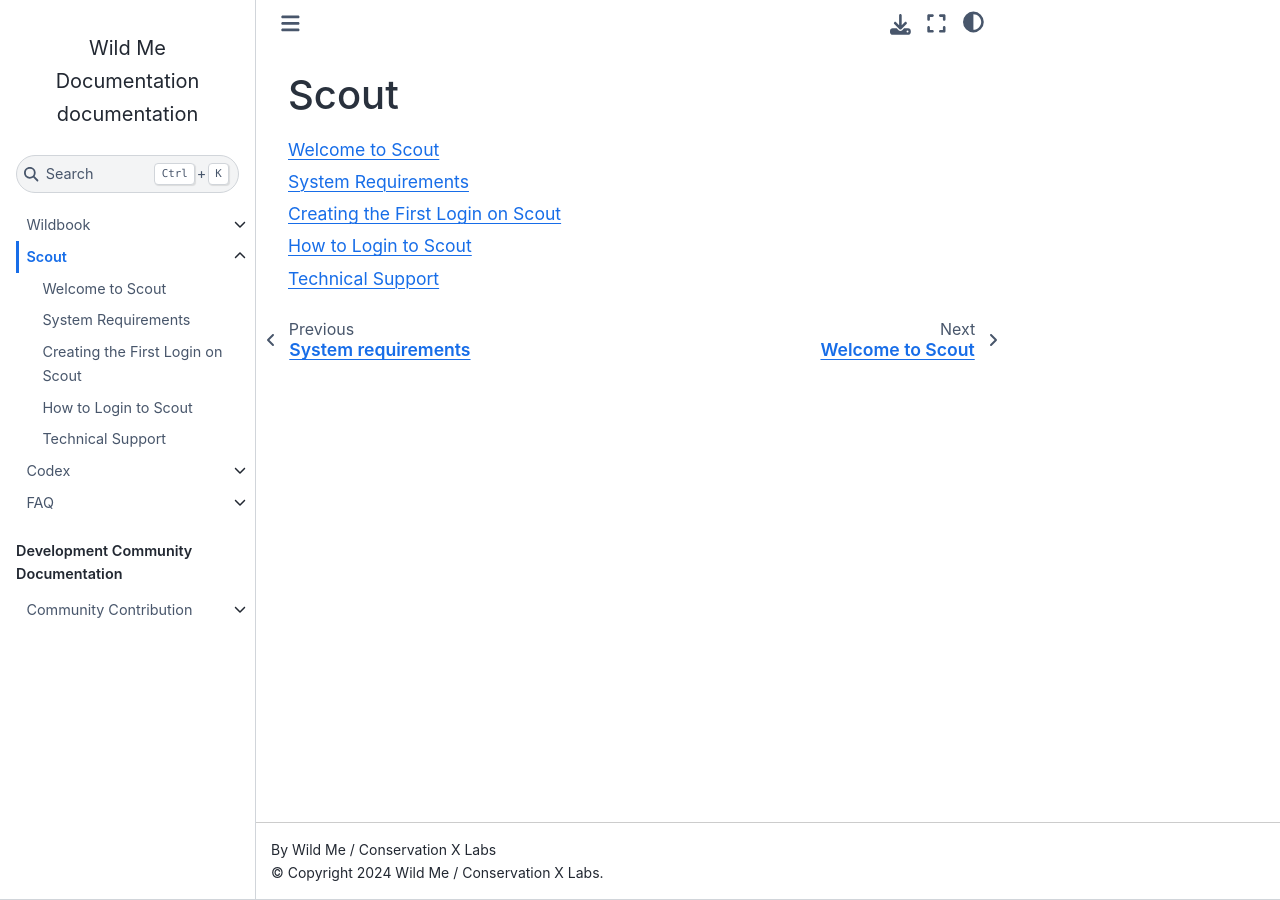
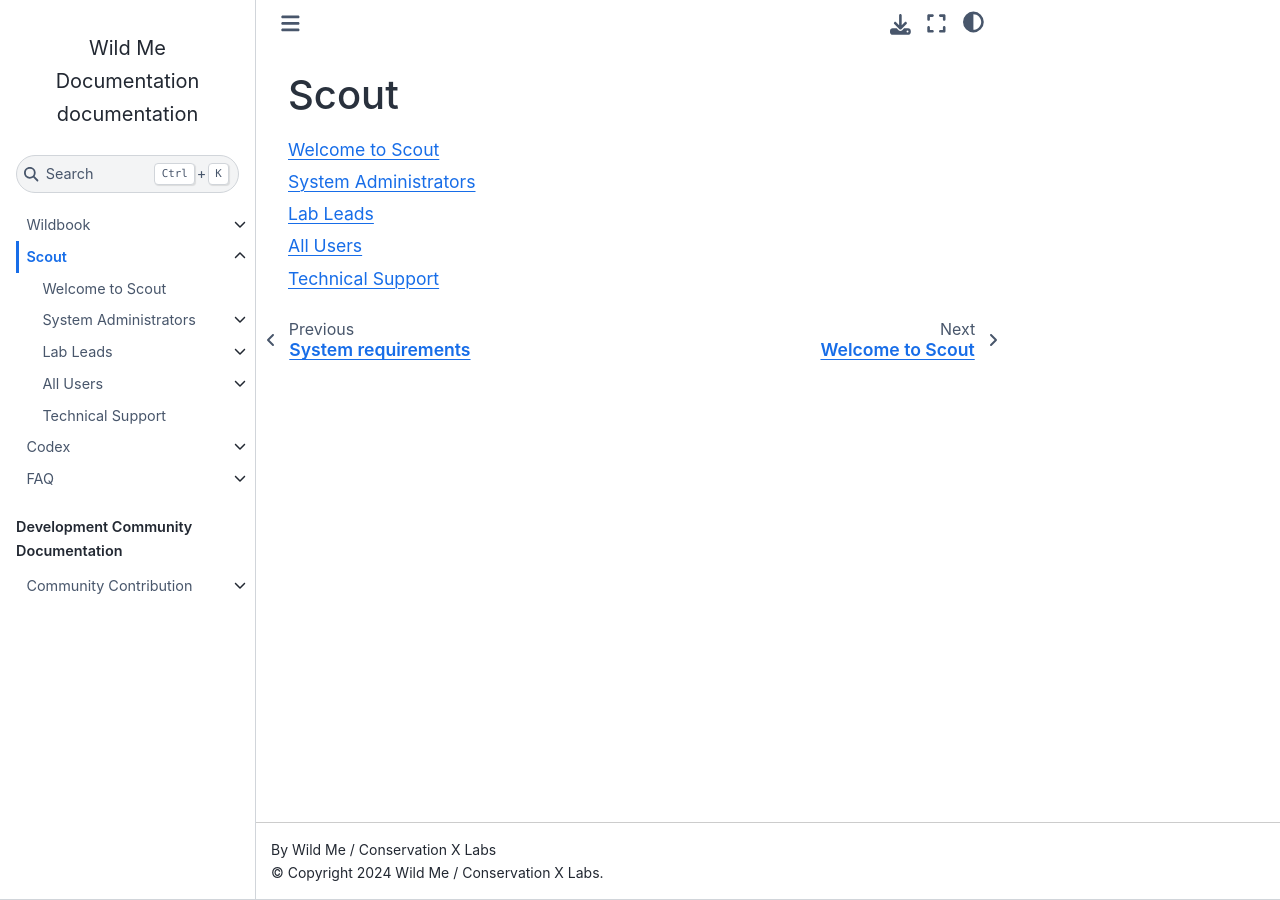
Before and after one commit to WildMeOrg/wildbook-docs, a Sphinx documentation site: the page built from docs/Scout/index.rst, in a window 1280 px wide. Built offline with Sphinx 7.4.7 and the Sphinx Book theme 1.1.4, drawn with Linux system fonts in a browser that asks for light colours.

Commit message:
Scout product TOC

```diff
--- a/docs/Scout/index.rst
+++ b/docs/Scout/index.rst
@@ -5,7 +5,7 @@
    :maxdepth: 1
 
    Scout
-   System-Administrators/System-Requirements
-   Lab-Lead/First-Scout-Login
-   All-Users/Logging-In
+   System-Administrators/index
+   Lab-Lead/index
+   All-Users/index
    Support-and-FAQ
```
Also changed, not shown: docs/Scout/All-Users/index.rst (added, +9 -0 lines), docs/Scout/Lab-Lead/index.rst (added, +15 -0 lines), docs/Scout/System-Administrators/index.rst (added, +10 -0 lines).
